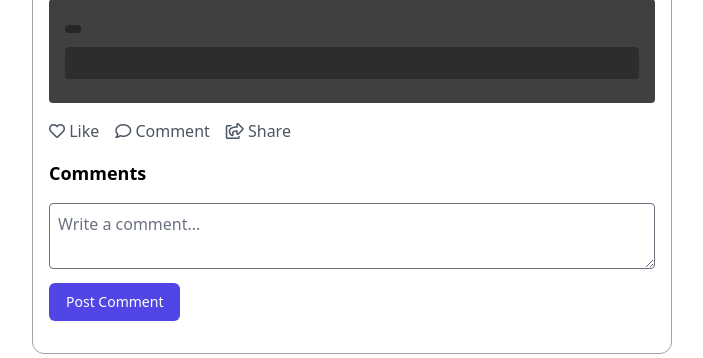
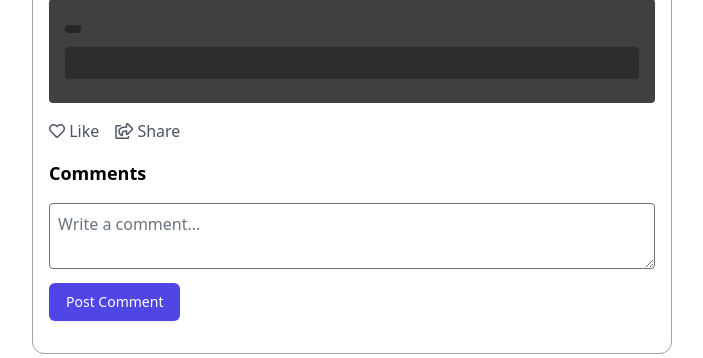
Before and after one commit to RabaDaba1/CodeShare, a FastAPI app: template templates/post_detailed.html in a window 1280 px wide. Shown: the part 174-532 px from the top of the page, without its empty margins (288-991 px from the left). Run offline with FastAPI, Linux system fonts and the light colour scheme; the template is opened without the code that fills it, so the values that code supplies are empty; style sheets or scripts are compiled from the project's sources.

Commit message:
remove comments

```diff
--- a/templates/post_detailed.html
+++ b/templates/post_detailed.html
@@ -42,9 +42,8 @@
 
             <!-- Post Footer -->
             <div class="flex items-center justify-start space-x-4">
-                <button class="like text-gray-600 hover:text-blue-600"><i class="far fa-heart"></i> Like</button>
-                <button class="text-gray-600 hover:text-blue-600"><i class="far fa-comment"></i> Comment</button>
-                <button class="text-gray-600 hover:text-blue-600"><i class="far fa-share-square"></i> Share</button>
+                <button class="like text-gray-600 hover:text-indigo-600"><i class="far fa-heart"></i> Like</button>
+                <button class="text-gray-600 hover:text-indigo-600"><i class="far fa-share-square"></i> Share</button>
             </div>
 
             <div class="comments mt-4">
```
